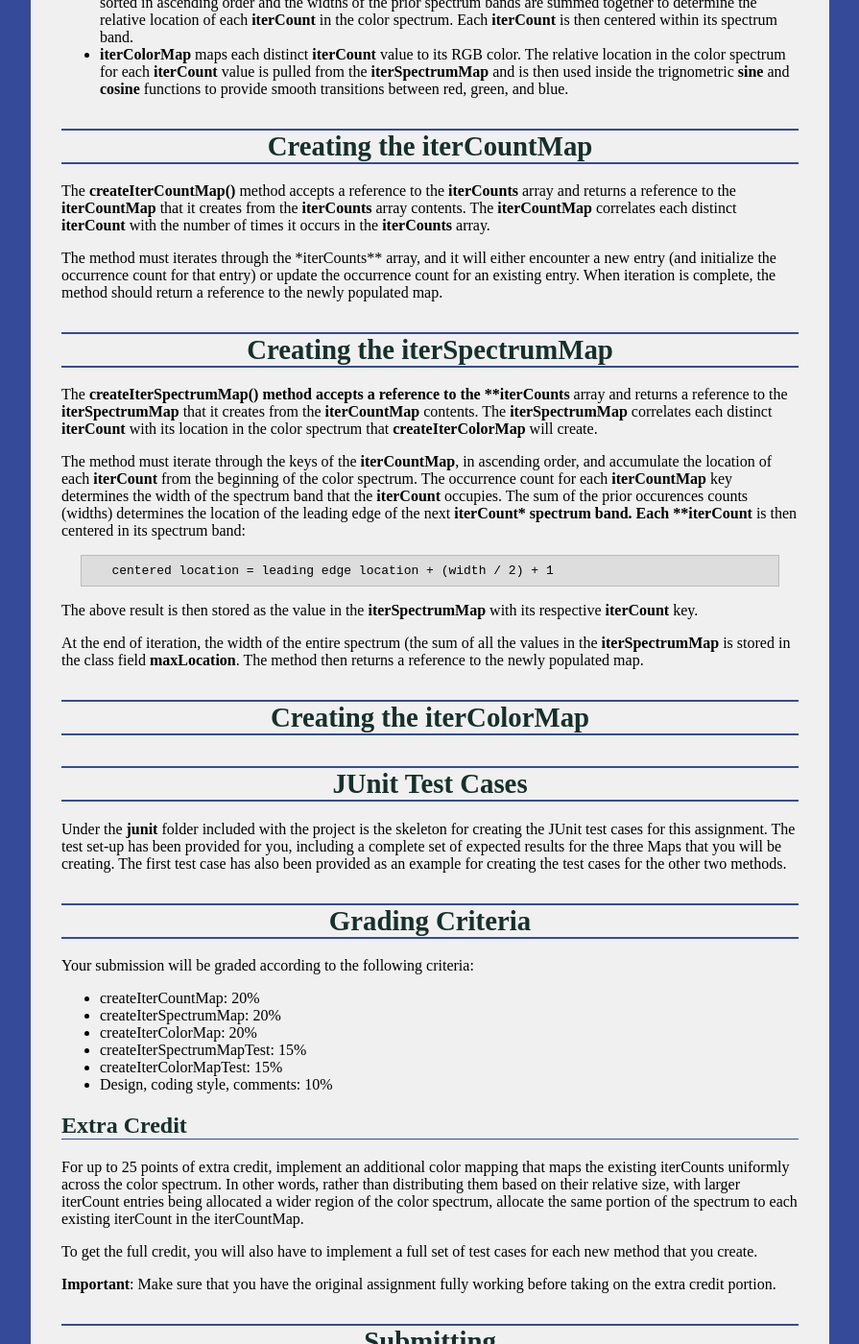
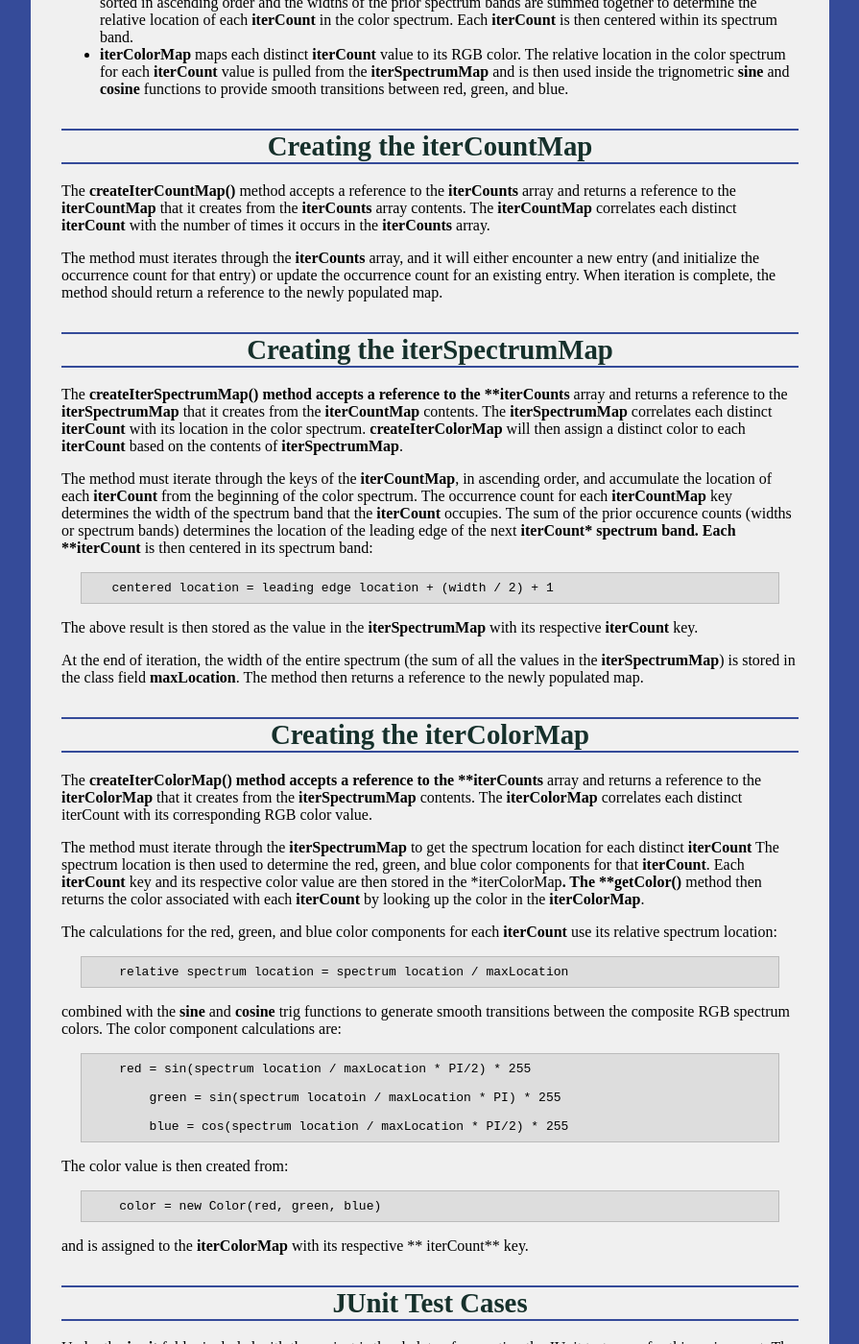
Before and after one commit to ycpcs/cs201-fall2017, a Jekyll site: the page built from assign/assign06.md, in a window 1280 px wide and 1400 px high, scrolled down 2544 px. Shown: the whole window at 96% size, without its empty margins (192-1087 px from the left). Built offline with Jekyll 4.4.1, drawn with Linux system fonts in a browser that asks for light colours.

Commit message:
creating assign06

```diff
--- a/assign/assign06.md
+++ b/assign/assign06.md
@@ -97,23 +97,43 @@ Creating the iterCountMap
 =============================
 The **createIterCountMap()** method accepts a reference to the **iterCounts** array and returns a reference to the **iterCountMap** that it creates from the **iterCounts** array contents.  The **iterCountMap** correlates each distinct **iterCount** with the number of times it occurs in the **iterCounts** array.
 
-The method must iterates through the *iterCounts** array, and it will either encounter a new entry (and initialize the occurrence count for that entry) or update the occurrence count for an existing entry.  When iteration is complete, the method should return a reference to the newly populated map.
+The method must iterates through the **iterCounts** array, and it will either encounter a new entry (and initialize the occurrence count for that entry) or update the occurrence count for an existing entry.  When iteration is complete, the method should return a reference to the newly populated map.
 
 Creating the iterSpectrumMap
 ==============================
-The **createIterSpectrumMap() method accepts a reference to the **iterCounts** array and returns a reference to the **iterSpectrumMap** that it creates from the **iterCountMap** contents.  The **iterSpectrumMap** correlates each distinct **iterCount** with its location in the color spectrum that **createIterColorMap** will create.
+The **createIterSpectrumMap() method accepts a reference to the **iterCounts** array and returns a reference to the **iterSpectrumMap** that it creates from the **iterCountMap** contents.  The **iterSpectrumMap** correlates each distinct **iterCount** with its location in the color spectrum.  **createIterColorMap** will then assign a distinct color to each **iterCount** based on the contents of **iterSpectrumMap**.
 
-The method must iterate through the keys of the **iterCountMap**, in ascending order, and accumulate the location of each **iterCount** from the beginning of the color spectrum.  The occurrence count for each **iterCountMap** key determines the width of the spectrum band that the **iterCount** occupies.  The sum of the prior occurences counts (widths) determines the location of the leading edge of the next **iterCount* spectrum band.  Each **iterCount** is then centered in its spectrum band:
+The method must iterate through the keys of the **iterCountMap**, in ascending order, and accumulate the location of each **iterCount** from the beginning of the color spectrum.  The occurrence count for each **iterCountMap** key determines the width of the spectrum band that the **iterCount** occupies.  The sum of the prior occurence counts (widths or spectrum bands) determines the location of the leading edge of the next **iterCount* spectrum band.  Each **iterCount** is then centered in its spectrum band:
 
        centered location = leading edge location + (width / 2) + 1
 
 The above result is then stored as the value in the **iterSpectrumMap** with its respective **iterCount** key.
 
-At the end of iteration, the width of the entire spectrum (the sum of all the values in the **iterSpectrumMap** is stored in the class field **maxLocation**.  The method then returns a reference to the newly populated map.
+At the end of iteration, the width of the entire spectrum (the sum of all the values in the **iterSpectrumMap**) is stored in the class field **maxLocation**.  The method then returns a reference to the newly populated map.
 
 Creating the iterColorMap
 ===========================
+The **createIterColorMap() method accepts a reference to the **iterCounts** array and returns a reference to the **iterColorMap** that it creates from the **iterSpectrumMap** contents.  The **iterColorMap** correlates each distinct iterCount with its corresponding RGB color value.
 
+The method must iterate through the **iterSpectrumMap** to get the spectrum location for each distinct **iterCount**  The spectrum location is then used to determine the red, green, and blue color components for that **iterCount**.  Each **iterCount** key and its respective color value are then stored in the *iterColorMap**.  The **getColor()** method then returns the color associated with each **iterCount** by looking up the color in the **iterColorMap**.
+
+The calculations for the red, green, and blue color components for each **iterCount** use its relative spectrum location:
+
+        relative spectrum location = spectrum location / maxLocation
+
+combined with the **sine** and **cosine** trig functions to generate smooth transitions between the composite RGB spectrum colors.  The color component calculations are:
+
+        red = sin(spectrum location / maxLocation * PI/2) * 255
+
+		green = sin(spectrum locatoin / maxLocation * PI) * 255
+
+		blue = cos(spectrum location / maxLocation * PI/2) * 255
+
+The color value is then created from:
+
+        color = new Color(red, green, blue)
+
+and is assigned to the **iterColorMap** with its respective ** iterCount** key.
 
 JUnit Test Cases
 ===========
```
